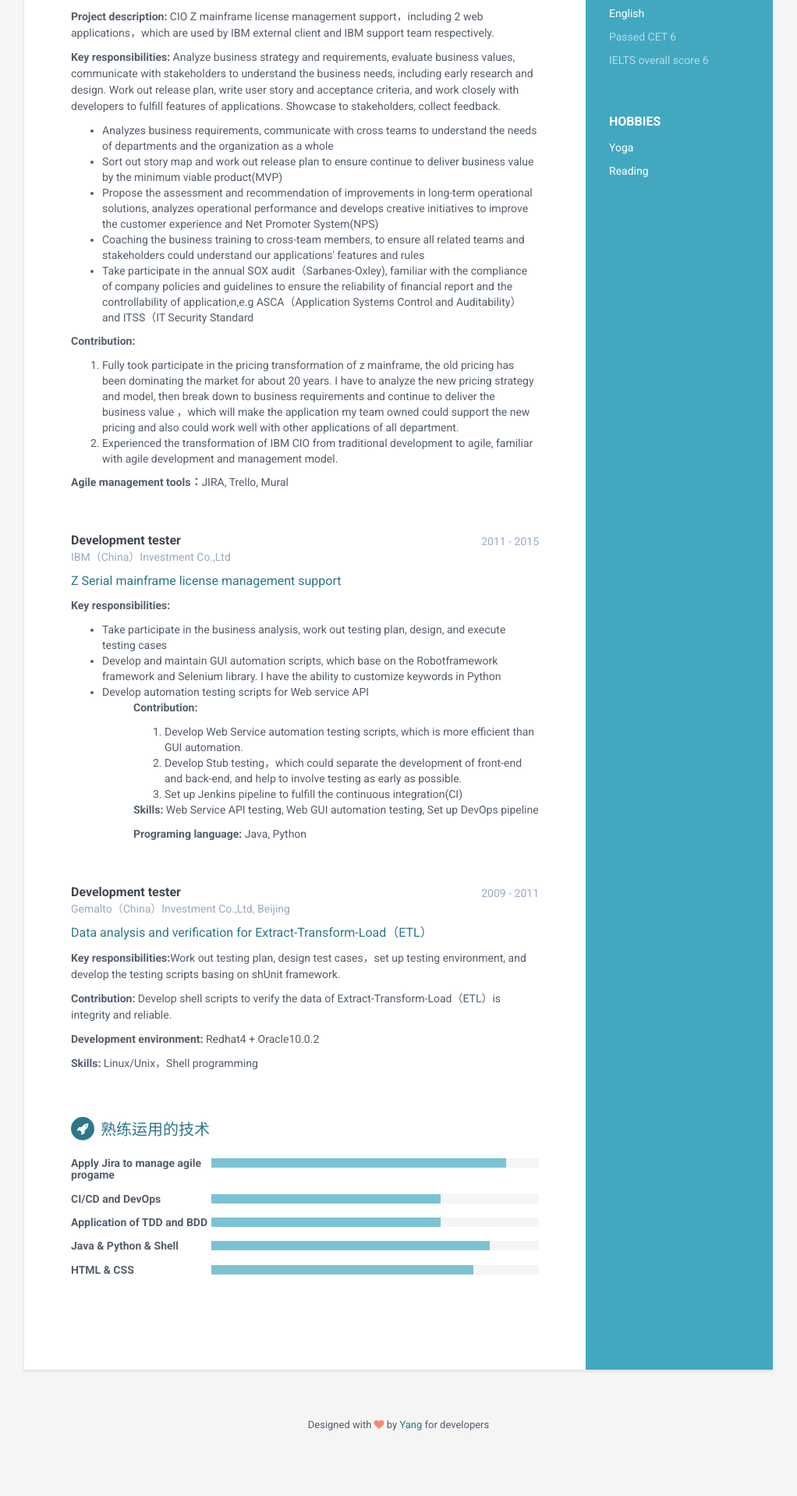
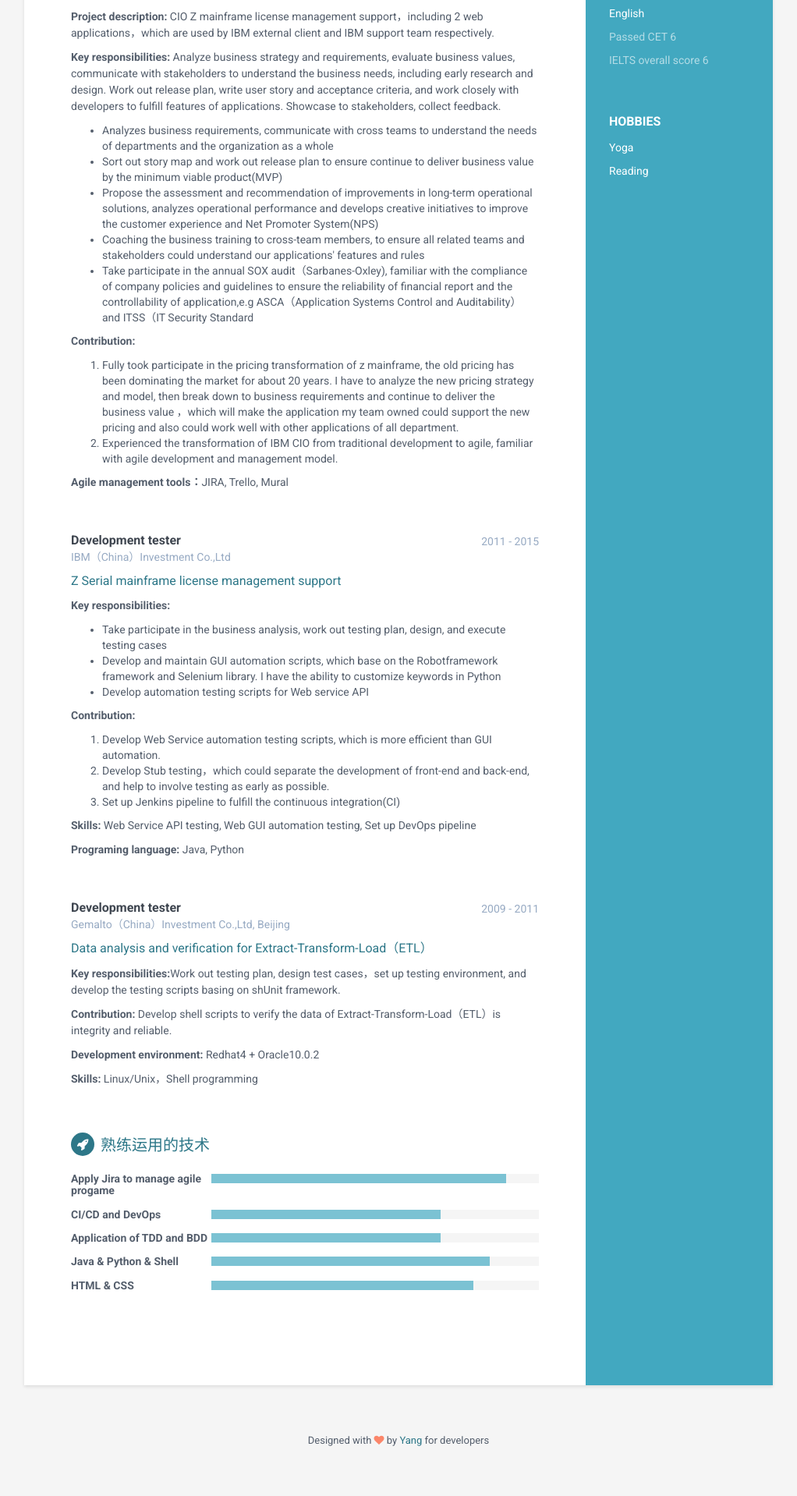
Before and after one commit to liuyang0116/LiuYangResume_EN, a Jekyll site: the page built from index.html, in a window 1280 px wide. Shown: the part 773-2691 px from the top of the page at 78% size, without its empty margins (129-1151 px from the left). Built offline with Jekyll 4.4.1, drawn with Linux system fonts in a browser that asks for light colours.

```diff
--- a/_includes/projects.html
+++ b/_includes/projects.html
@@ -41,7 +41,7 @@
 			   <ul>
 					<li>Take participate in the business analysis, work out testing plan, design, and execute testing cases</li>
 					<li>Develop and maintain GUI automation scripts, which base on the Robotframework framework and Selenium library. I have the ability to customize keywords in Python</li>
-					<li>Develop automation testing scripts for Web service API</li><ul>
+					<li>Develop automation testing scripts for Web service API</li></ul>
 			   <p><b>Contribution: </b></p>
 				   <ol>
 					<li>Develop Web Service automation testing scripts, which is more efficient than GUI automation.</li>
```
